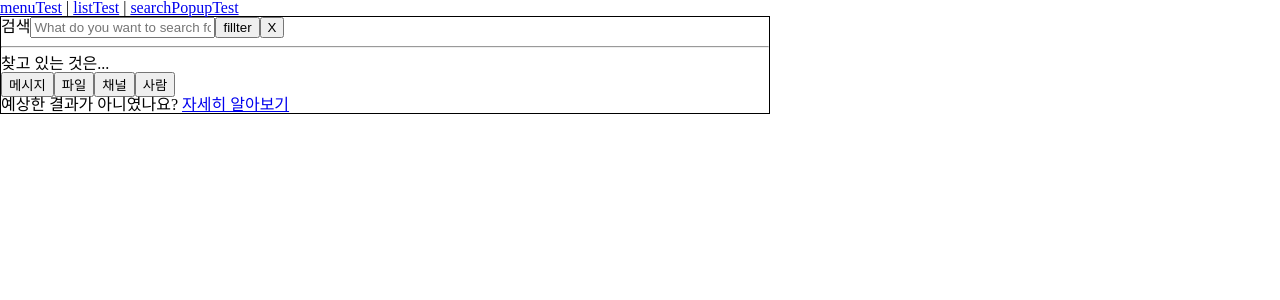
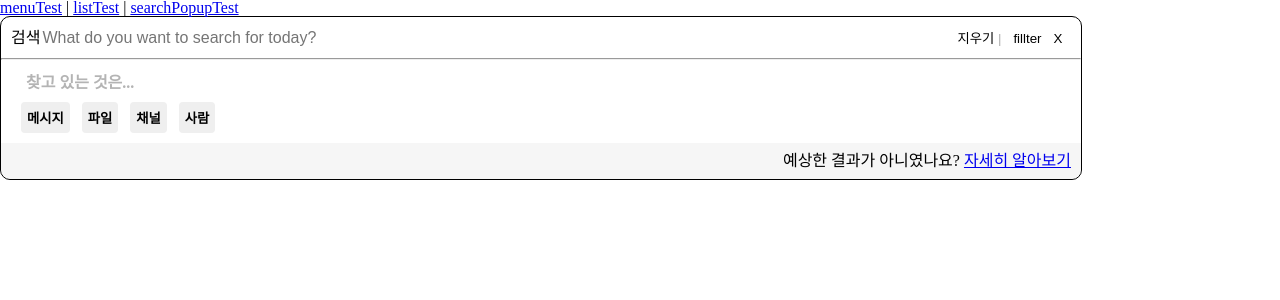
Before and after one commit to fms2014-github/clone-coding-slack, a Vue app: page /search-popup-test in a window 1280 px wide. Shown: the top 300 px of the page. Built offline with nearby package versions, Linux system fonts and the light colour scheme.

Commit message:
검색 영역 상자 css 설정

```diff
--- a/src/components/SearchPopup.vue
+++ b/src/components/SearchBox.vue
@@ -3,6 +3,7 @@
     <div class="search-workspace">
       <span class="search-icon">검색</span>
       <input type="text" placeholder="What do you want to search for today?"/>
+      <button class="search-data-del-btn">지우기</button>
       <button class="fillter">fillter</button>
       <button class="search-popup-close">X</button>
     </div>
@@ -28,11 +29,47 @@ export default {
 
 <style lang="scss" scoped>
 .search-popup{
-    width: 60%;
+    width: calc(100% - 200px);
     border: {
         width: 1px;
         style: solid;
         color: black;
+        radius: 10px;
+    }
+
+    button {
+        background-color: rgba(255, 255, 255, 0);
+        border: {
+          width: 0px;
+          style: solid;
+        }
+      }
+
+    .search-workspace{
+      margin: 10px;
+      input[type="text"]{
+        width: calc(100% - 153px);
+        height: 100%;
+        font-size: 1rem;
+        border-width: 0px;
+      }
+
+      .search-data-del-btn{
+        &::after{
+          content: " | ";
+          color: rgba(50,50,50, 0.4)
+        }
+      }
+    }
+    .search-support{
+      margin: 10px 20px;
+    }
+
+    .help-info-message{
+      padding: 10px;
+      border-radius: 0px 0px 10px 10px;
+      text-align: right;
+      background-color: rgba(240, 240, 240, 0.6);
     }
 }
 </style>
--- a/src/components/SearchSuggest.vue
+++ b/src/components/SearchSuggest.vue
@@ -14,6 +14,27 @@ export default {
 }
 </script>
 
-<style>
+<style lang="scss" scoped>
+.search-suggest {
+  p {
+    color: rgb(180, 180, 180);
+    font-weight: 700;
+    padding: 5px;
+  }
+  button {
+    margin: 6px 12px 0px 0px;
+    padding: 6px;
+    cursor: pointer;
+    font-weight: 700;
+    border: {
+      width: 0px;
+      radius: 4px;
+    }
 
+    &:hover{
+      background-color: rgb(120, 120, 120);
+      color: rgb(240, 240, 240);
+    }
+  }
+}
 </style>
--- a/src/views/MainTest.vue
+++ b/src/views/MainTest.vue
@@ -1,15 +1,15 @@
 <template>
   <div id="search-popup-test">
-    <search-popup-vue></search-popup-vue>
+    <search-box-vue></search-box-vue>
   </div>
 </template>
 
 <script>
-import SearchPopupVue from '@/components/SearchPopup.vue';
+import SearchBoxVue from '@/components/SearchBox.vue';
 export default {
     name: 'mainTest',
     components:{
-      SearchPopupVue
+      SearchBoxVue
     }
 }
 </script>
```
